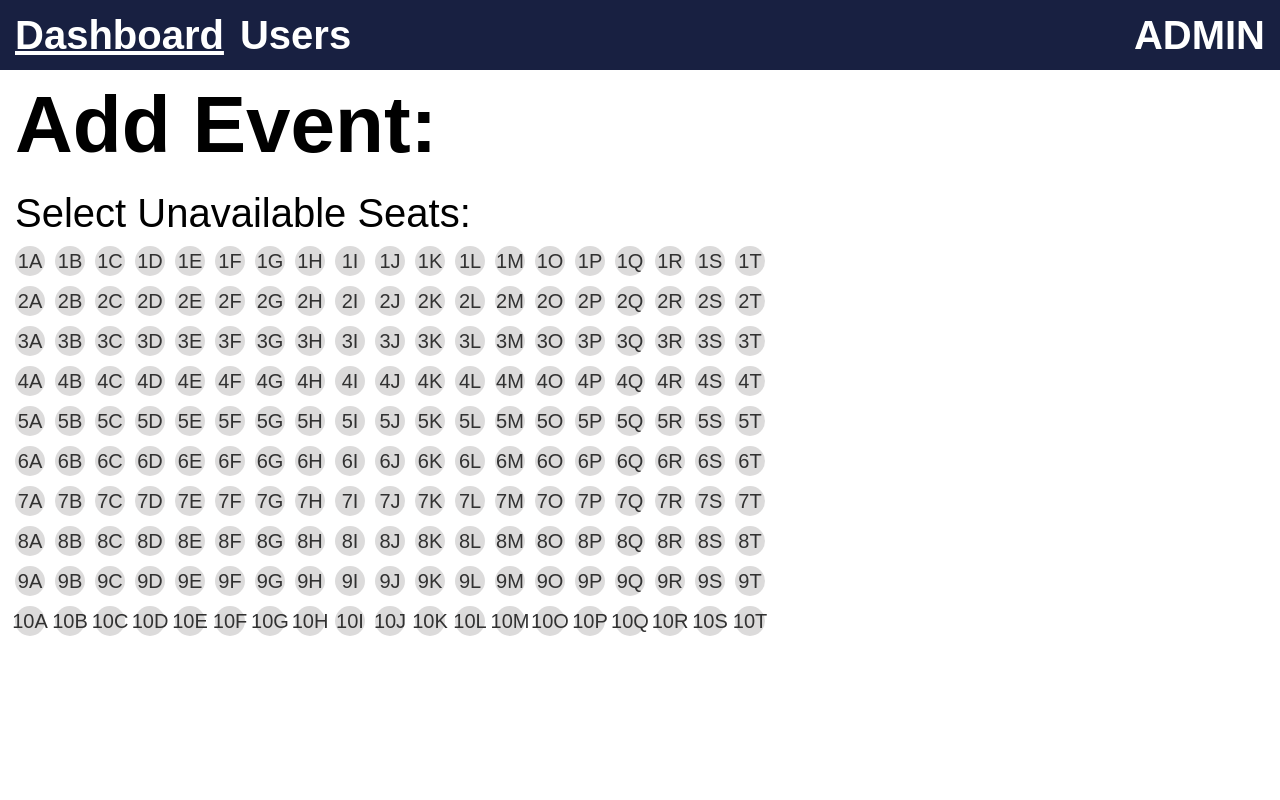
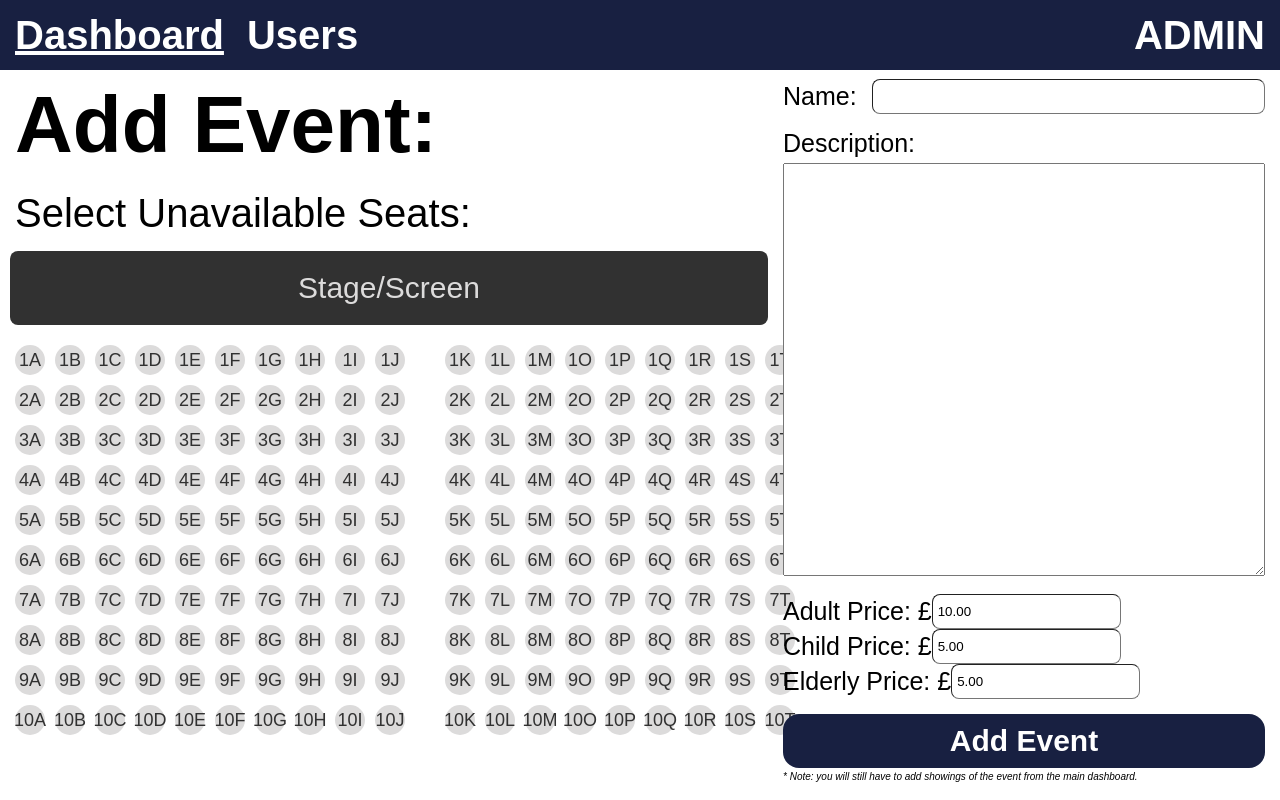
Before and after one commit to GeorgeCooke8809/Theatre-Booking, a Flask app: page /admin-add-event in a window 1280 px wide. Run offline with Flask 3, Linux system fonts and the light colour scheme; parts of the project's set-up code (start-up, migrations or seed data) failed here and were passed over.

Commit message:
Added UI for add event page

```diff
--- a/static/css/admin-add-event.css
+++ b/static/css/admin-add-event.css
@@ -38,12 +38,34 @@ h2{
     font-weight: lighter;
 }
 
+#screen{
+    display: flex;
+    justify-content: center;
+    align-items: center;
+    box-sizing: border-box;
+    width: 100%;
+    color: #dcdbdb;
+    background-color: #313131;
+    border-radius: 0.5rem;
+    font-size: 30px;
+    padding: 20px 0px;
+    margin: 10px 0px;
+    margin-bottom: 15px;
+}
+
 #seats{
     display: flex;
     flex-direction: column;
     width: 100%;
     justify-content: center;
     align-items: center;
+}
+
+.isle{
+    width: 4.75%;
+    aspect-ratio: 1/1;
+    min-width: 30px;
+    min-height: 30px;;
 }
 
 .seat-row{
@@ -61,14 +83,14 @@ h2{
     align-items: center;
     justify-content: center;
 
-    width: 5%;
+    width: 4.75%;
     aspect-ratio: 1/1;
     min-width: 30px;
     min-height: 30px;
 
     border-radius: 1rem;
 
-    font-size: 20px;
+    font-size: 18px;
 
     margin: 5px;
 
@@ -85,9 +107,84 @@ h2{
     background-color: #bfbfbf;
 }
 
+.unavailable-seat{
+    color: #dcdbdb;
+
+    background-color: #313131;
+}
+
+.unavailable-seat:hover{
+    background-color: #414141;
+}
+
 #right-column{
+    display: flex;
+    flex-direction: column;
     box-sizing: border-box;
 
     width: 40%;
     height: 100%;
+
+    padding: 15px;
 }
+
+p{
+    font-size: 25px;
+    margin: 3px 0px;
+}
+
+#name-text{
+    padding-right: 15px;
+}
+
+#name{
+    width: 100%;
+}
+
+#description-text{
+    margin-top: 15px;
+    margin-bottom: 5px;
+}
+
+#description{
+    text-wrap: pretty;
+    resize: vertical;
+    padding: 10px;
+    height: 2100%;
+}
+
+input{
+    padding: 5px;
+    border-radius: 0.5rem;
+    border-width: 1px;
+}
+
+.inline-entry{
+    box-sizing: border-box;
+    display: flex;
+    width: 100%;
+}
+
+#submit{
+    all: unset;
+    box-sizing: border-box;
+    display: flex;
+    text-align: center;
+
+    width: 100%;
+    margin-top: 15px;
+    padding: 10px;
+    background-color: #182041;
+    color: white;
+
+    border-radius: 1rem;
+
+    font-size: 30px;
+    font-weight: bolder;
+
+    cursor: pointer;
+}
+
+#submit:hover{
+    background-color: #222c56;
+}
--- a/static/css/common.css
+++ b/static/css/common.css
@@ -27,7 +27,6 @@ header{
     display: flex;
     align-items: center;
     padding: 0rem;
-    padding-right: 10px;
     margin: 0rem;
     height: 50px;
 
@@ -38,6 +37,7 @@ header{
     all: unset;
 
     padding: 8px;
+    padding-right: 15px;
 }
 
 .nav-button{
@@ -68,6 +68,11 @@ header{
     padding-right: 15px;
 }
 
+.note{
+    font-size: 10px;
+    font-style: italic;
+}
+
 .flash-message{
     position: fixed;
     top: 0px;
--- a/static/css/create-account.css
+++ b/static/css/create-account.css
@@ -1,5 +1,6 @@
 body{
     align-items: center;
+    justify-content: center;
     height: 100vh;
 }
 
--- a/static/css/login.css
+++ b/static/css/login.css
@@ -1,5 +1,6 @@
 body{
     align-items: center;
+    justify-content: center;
     height: 100vh;
 }
 
--- a/static/js/admin-add-event.js
+++ b/static/js/admin-add-event.js
@@ -0,0 +1,3 @@
+async function addEvent(){
+    event.preventDefault()
+}
--- a/templates/admin-add-event.html
+++ b/templates/admin-add-event.html
@@ -32,20 +32,51 @@
                 <h1>Add Event:</h1>
                 <h2>Select Unavailable Seats:</h2>
 
+                <div id="screen">Stage/Screen</div>
+
                 <div id="seats">
                     {% for i in range(1, 11): %}
                         <div class="seat-row">
                             {% for j in ["A", "B", "C", "D", "E", "F", "G", "H", "I", "J", "K", "L", "M", "O", "P", "Q", "R", "S", "T"]: %}
                                 <button class="seat-button available-seat" value="{{ i }}{{ j }}">{{ i }}{{ j }}</button>
+
+                                {% if j == "J": %}
+                                    <div class="isle"></div>
+                                {% endif %}
                             {% endfor %}
                         </div>
                     {% endfor %}
                 </div>
             </div>
 
-            <div id="right-column">
+            <form id="right-column" onsubmit=addEvent()>
+                <div class="inline-entry">
+                    <p id="name-text" for="name">Name:</p>
+                    <input id="name" type="text"><br>
+                </div>
 
-            </div>
+                <p id="description-text" for="description">Description:</p>
+                <textarea id="description"></textarea><br>
+
+                <div class="inline-entry">
+                    <p for="adultPrice">Adult Price: £</p>
+                    <input id="adultPrice" type="number" step="0.01" value="10.00"><br>
+                </div>
+
+                <div class="inline-entry">
+                    <p for="childPrice">Child Price: £</p>
+                    <input id="childPrice" type="number" step="0.01" value="5.00"><br>
+                </div>
+
+                <div class="inline-entry">
+                    <p for="elderlyPrice">Elderly Price: £</p>
+                    <input id="elderlyPrice" type="number" step="0.01" value="5.00"><br>
+                </div>
+
+                <input id="submit" type="submit" value="Add Event">
+
+                <p class="note">* Note: you will still have to add showings of the event from the main dashboard.</p>
+            </form>
         </div>
 
         <div id="flash-container"></div>
```
